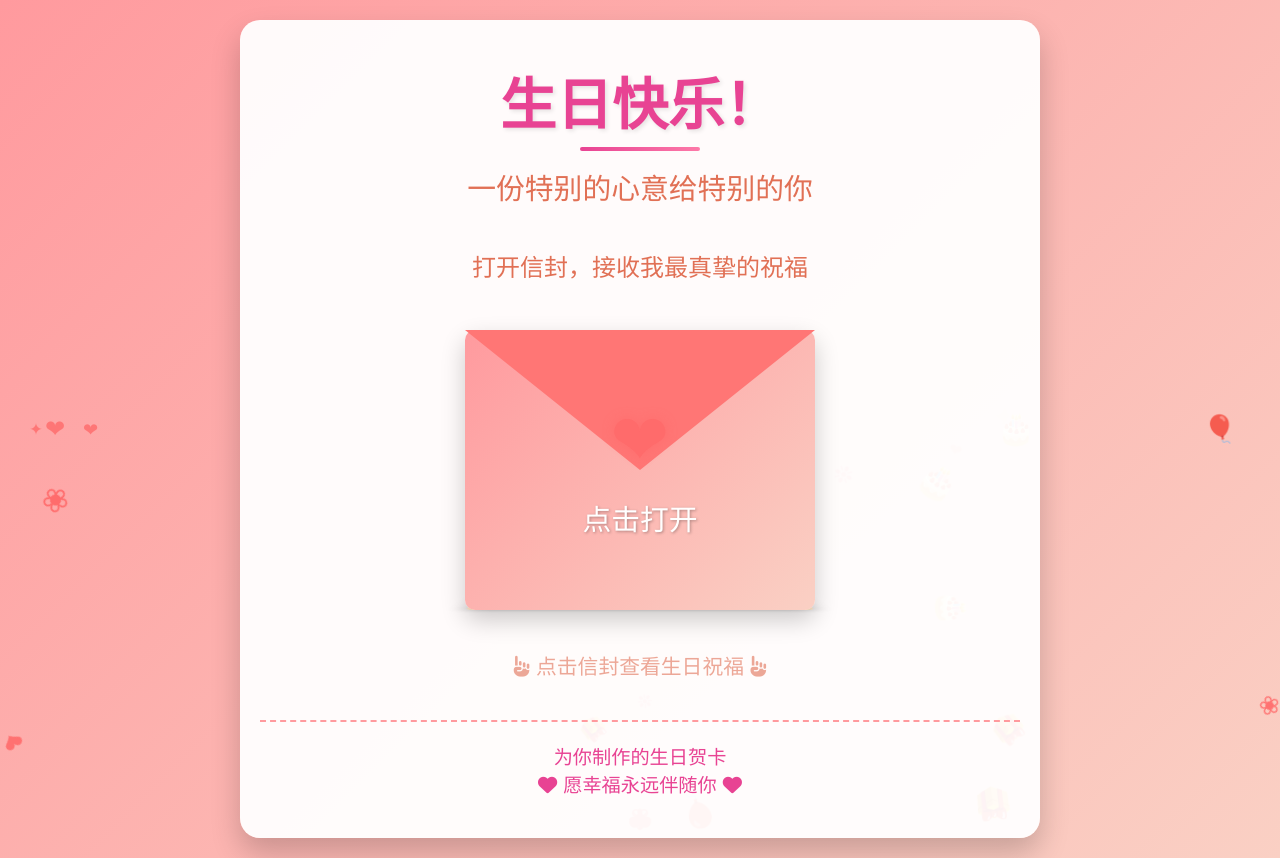
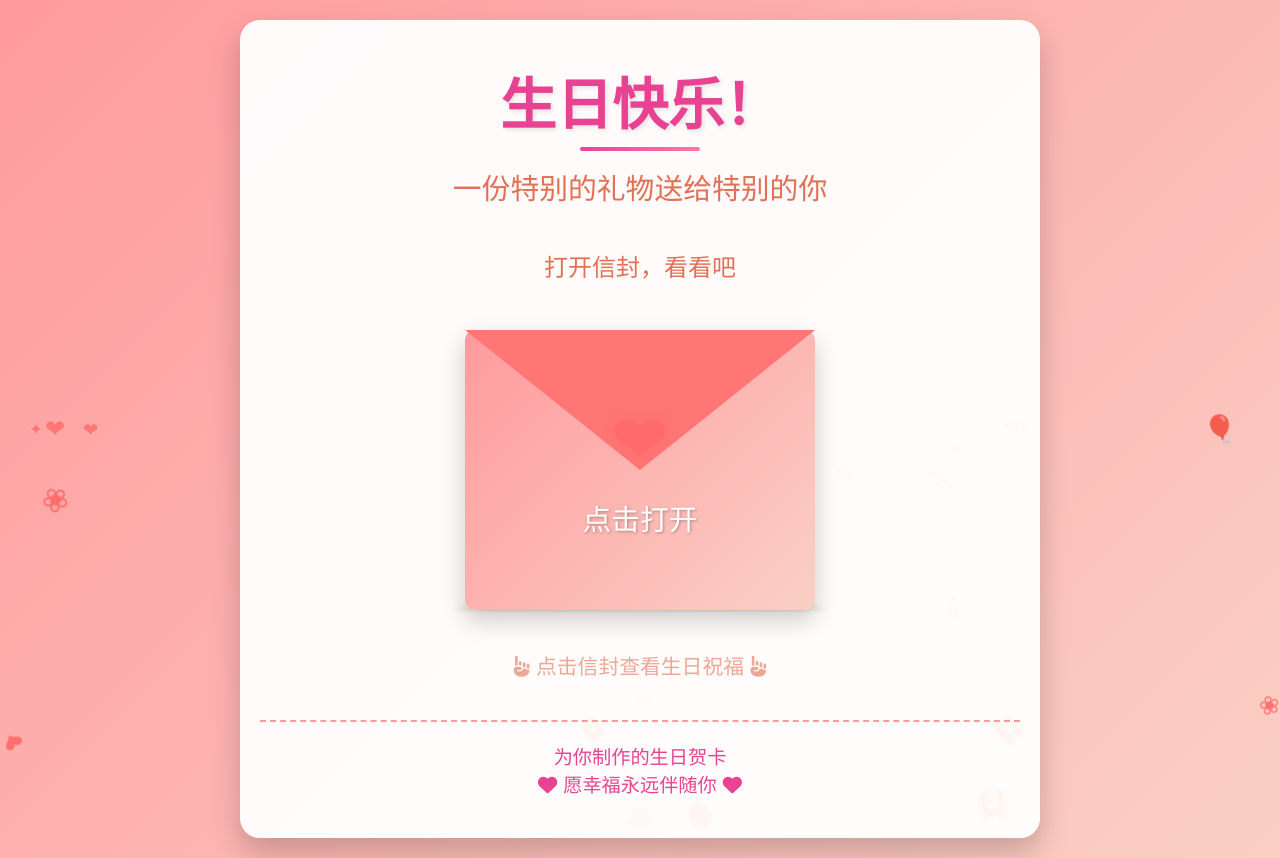
Before and after one commit to Lemons0816/zhangzhiye-birthday-card, a plain HTML site: page index.html in a window 1280 px wide. Drawn offline with Linux system fonts and the light colour scheme; a web font is replaced by a local one.

Commit message:
index.html

```diff
--- a/index.html
+++ b/index.html
@@ -313,11 +313,11 @@
     <div class="container">
         <div class="header">
             <h1>生日快乐！</h1>
-            <div class="subtitle">一份特别的心意给特别的你</div>
+            <div class="subtitle">一份特别的礼物送给特别的你</div>
         </div>
 
         <div class="birthday-text">
-            <p>打开信封，接收我最真挚的祝福</p>
+            <p>打开信封，看看吧</p>
         </div>
 
         <div class="envelope-container">
```
